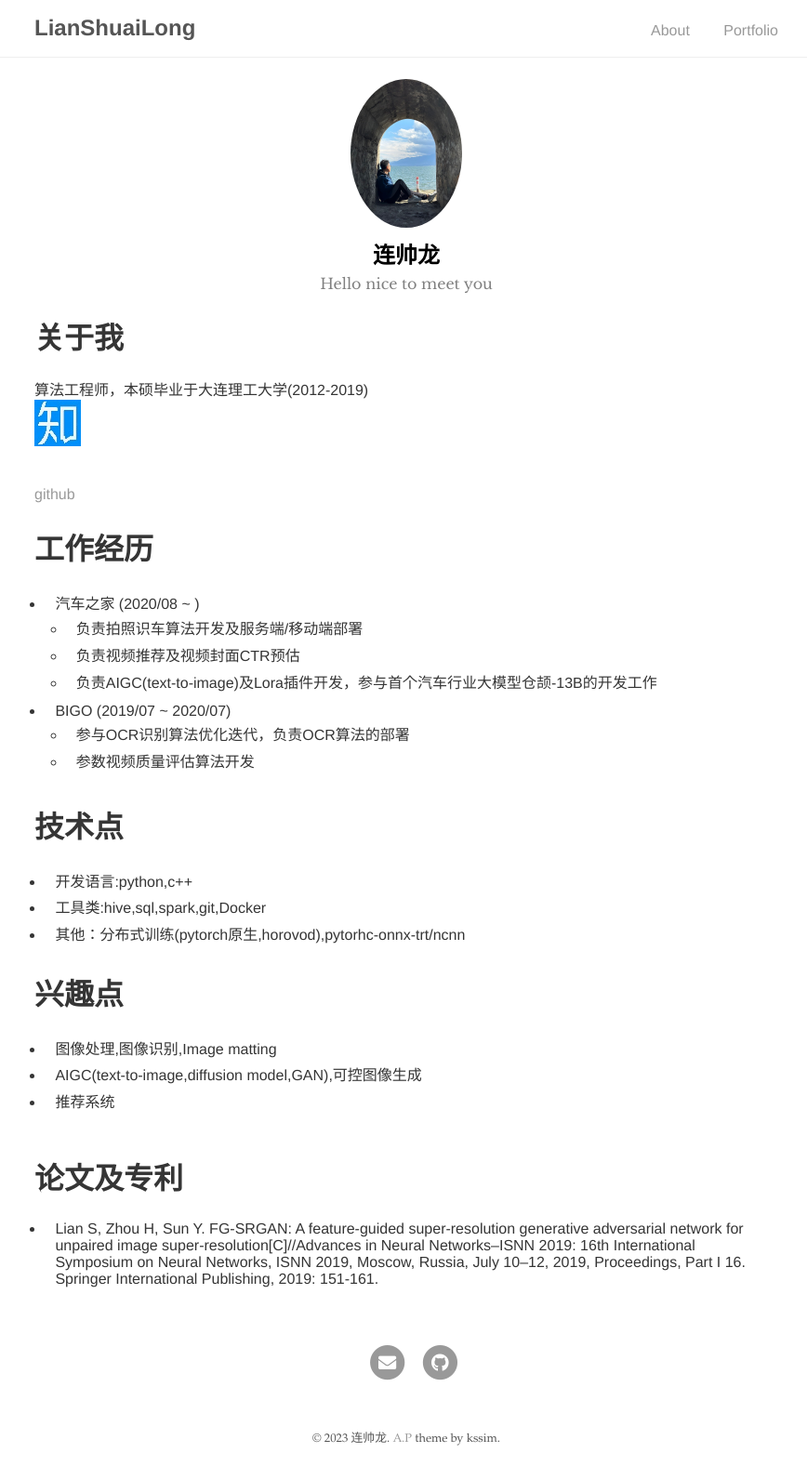
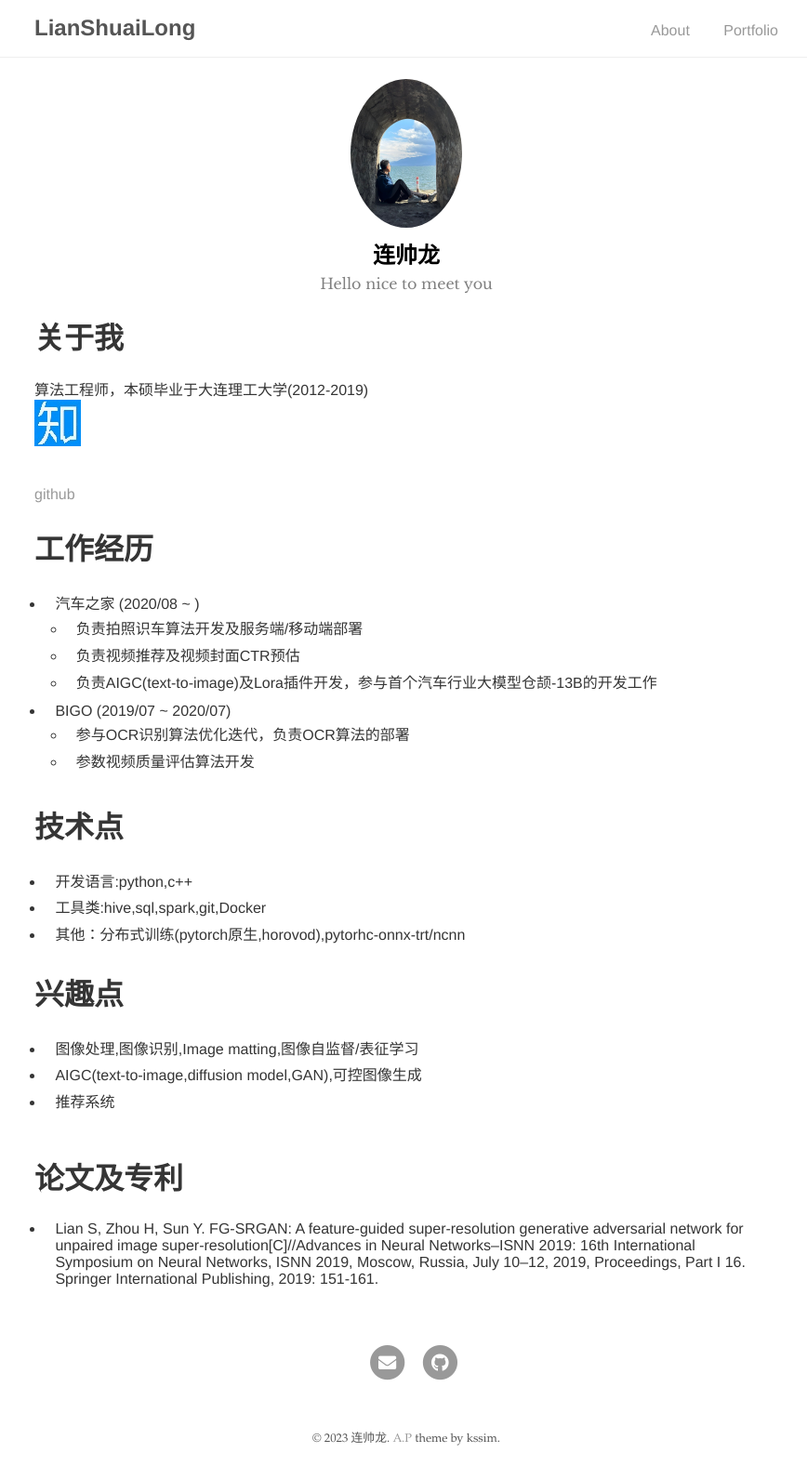
Before and after one commit to LianShuaiLong/LianShuaiLong.github.io, a Jekyll site: the page built from index.md, in a window 1280 px wide. Shown: the whole page at 93% size, without its empty margins (203-1071 px from the left). Built offline with Jekyll 4.4.1, drawn with Linux system fonts in a browser that asks for light colours; our own code applies the rules of GitHub Pages for plain Markdown files.

Commit message:
modify index.md 9

```diff
--- a/index.md
+++ b/index.md
@@ -24,7 +24,7 @@ layout: about
 * 其他：分布式训练(pytorch原生,horovod),pytorhc-onnx-trt/ncnn
 
 # 兴趣点
-* 图像处理,图像识别,Image matting
+* 图像处理,图像识别,Image matting,图像自监督/表征学习
 * AIGC(text-to-image,diffusion model,GAN),可控图像生成
 * 推荐系统
 <br/>
```
